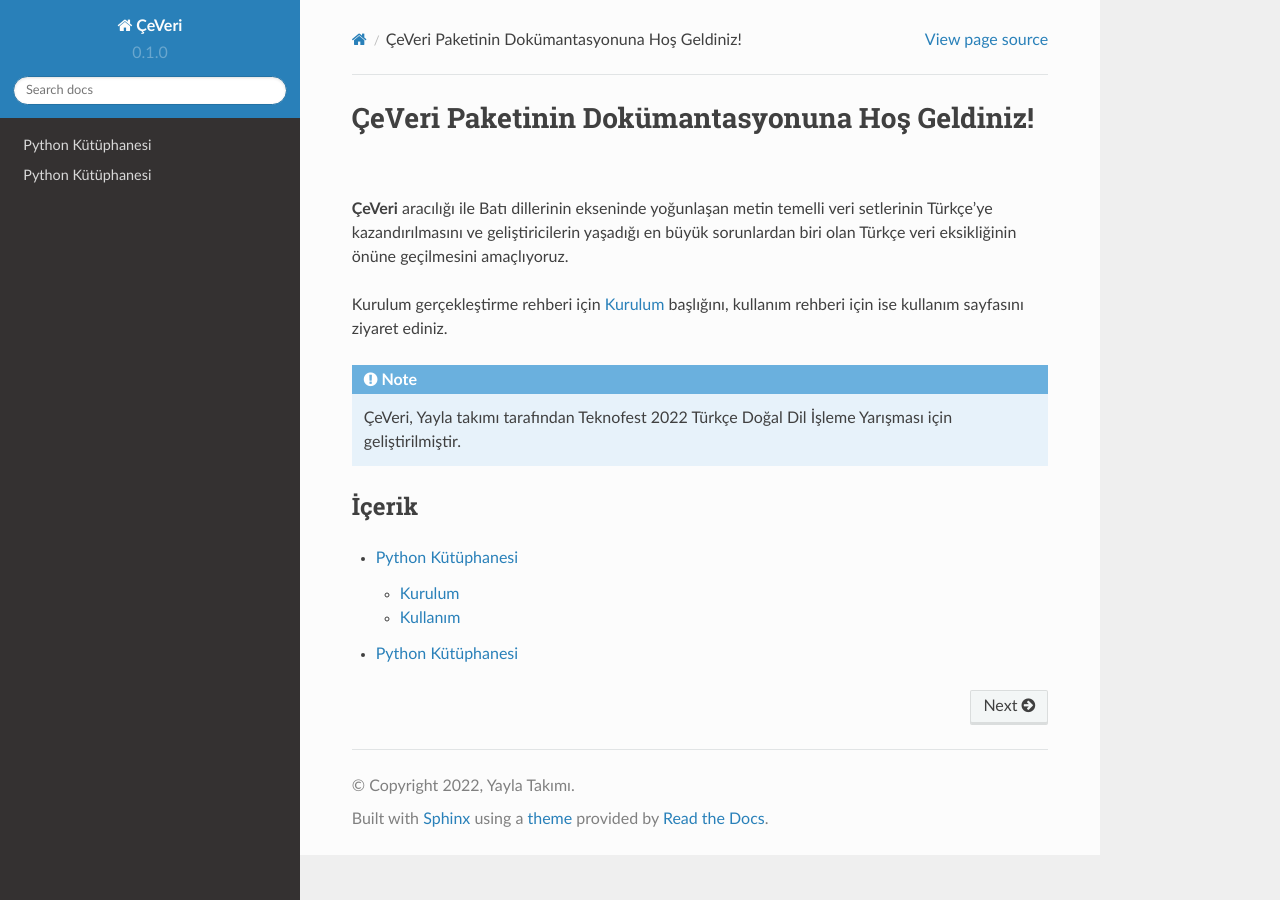
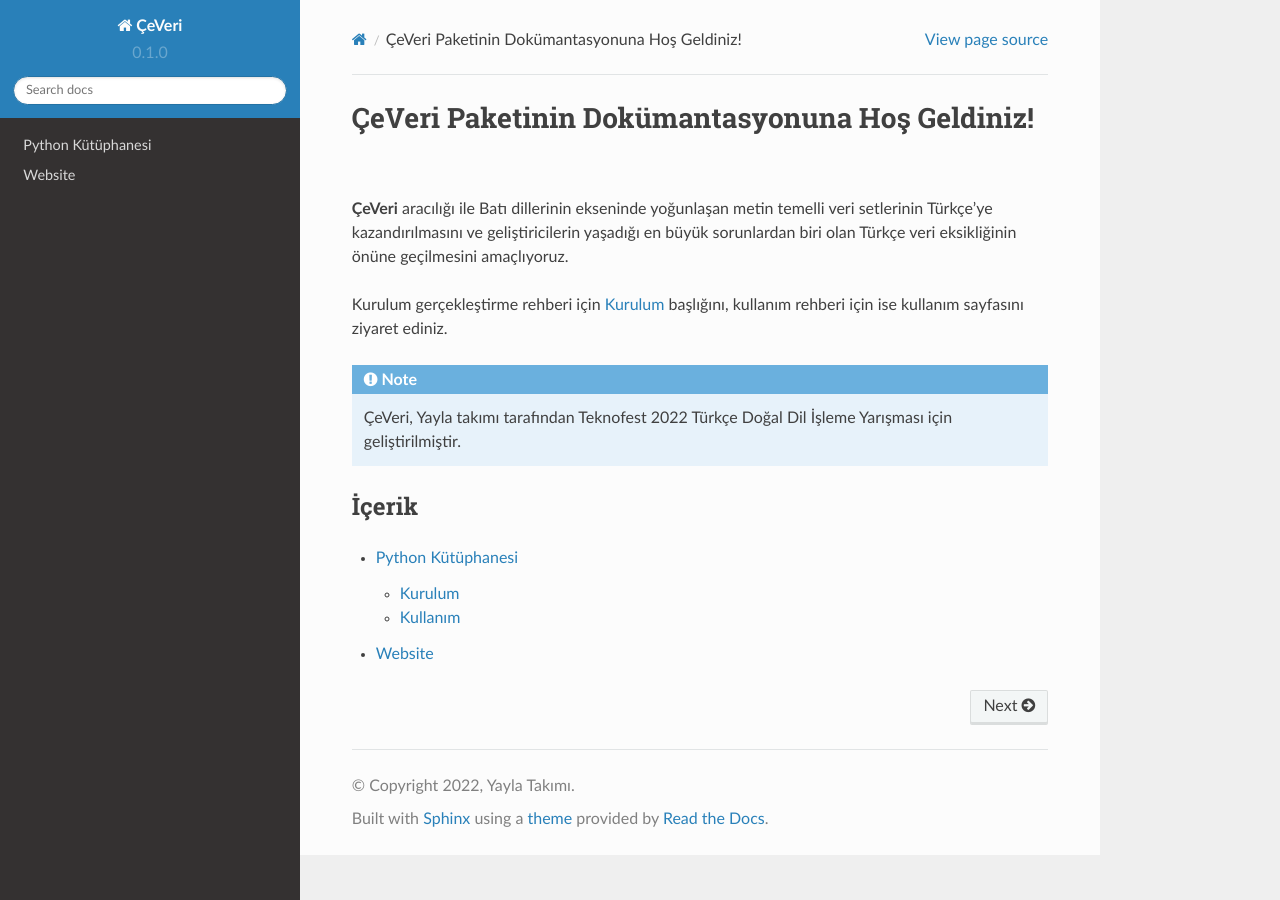
Before and after one commit to ardauzunoglu/ceveri, a Sphinx documentation site: the page built from docs/source/index.rst, in a window 1280 px wide. Built offline with Sphinx 7.4.7 and the Read the Docs theme 2.0.0, drawn with Linux system fonts in a browser that asks for light colours.

Commit message:
Update website.rst

```diff
--- a/docs/source/website.rst
+++ b/docs/source/website.rst
@@ -1,4 +1,4 @@
-Python Kütüphanesi
+Website
 =====
 
 .. _kullanım:
```
